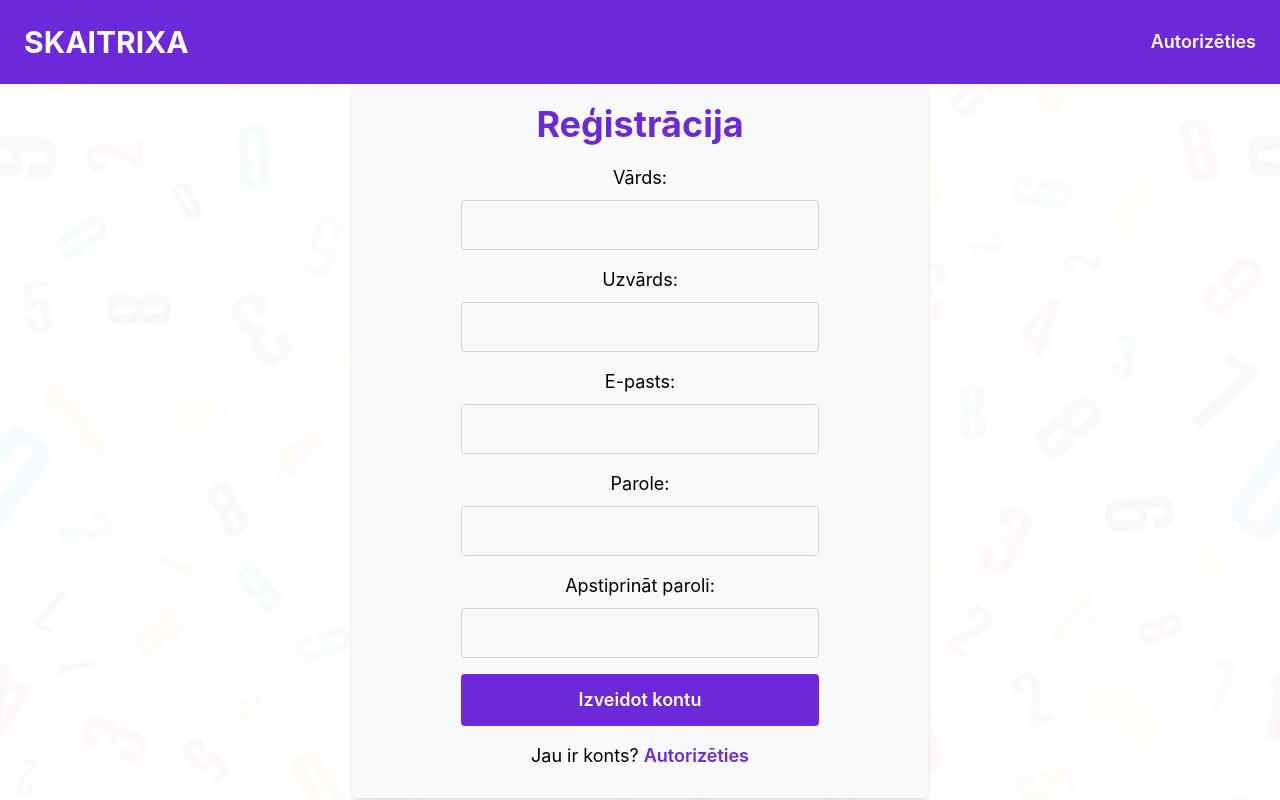
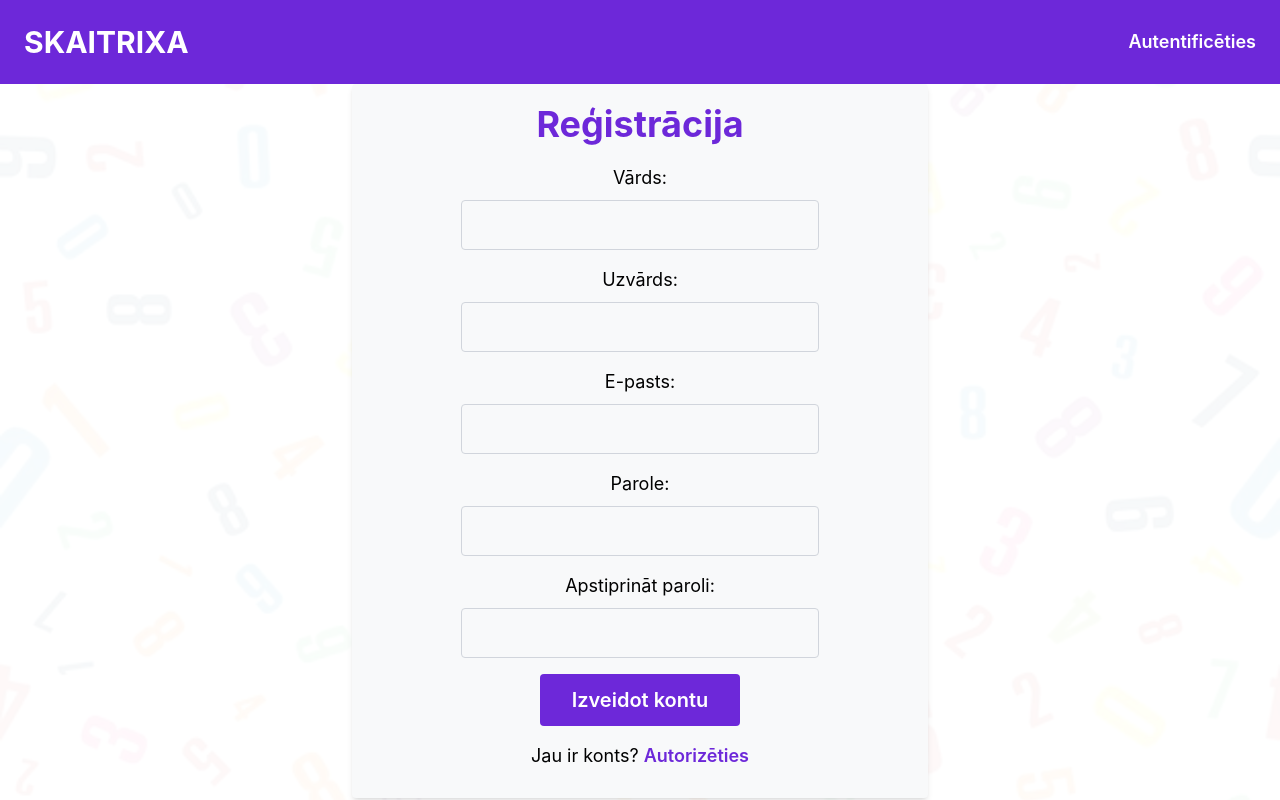
Before and after one commit to jelizavetavetaskova/skaitrixa, a React (Vite) app: page /register in a window 1280 px wide. Built offline with nearby package versions, Linux system fonts and the light colour scheme; no server answers.

Commit message:
structure: extracted buttons to components

```diff
--- a/src/App.tsx
+++ b/src/App.tsx
@@ -7,7 +7,7 @@ const App = () => {
   if (loading) return <p>Loading...</p>
 
   return (
-      <RouterComponent user={user} loading={loading}/>
+      <RouterComponent user={user}/>
   )
 }
 
--- a/src/features/training/CreateTrainingPage.tsx
+++ b/src/features/training/CreateTrainingPage.tsx
@@ -2,6 +2,7 @@ import {type ChangeEvent, type SubmitEvent, useState} from "react";
 import {supabase} from "../../lib/supabase.ts";
 import type {User} from "../../shared/types/database.ts";
 import {useNavigate} from "react-router-dom";
+import Button from "../../shared/components/Button.tsx";
 
 interface CreateTrainingProps {
     type: string;
@@ -152,7 +153,7 @@ const CreateTrainingPage = ({type, user}: CreateTrainingProps) => {
                 </div>
 
                 <div className="flex justify-center">
-                    <button type="submit" className="text-white text-lg font-semibold bg-primary p-3 rounded w-2/3 md:w-1/3 mt-4">Sākt treniņu</button>
+                    <Button type="submit" variant="primary">Sākt treniņu</Button>
                 </div>
 
                 {error && <p>{error}</p>}
--- a/src/pages/Dashboard.tsx
+++ b/src/pages/Dashboard.tsx
@@ -1,9 +1,10 @@
-import {useNavigate} from "react-router-dom";
+import {Link, useNavigate} from "react-router-dom";
 import type {Result, Training, User} from "../shared/types/database.ts";
 import {supabase} from "../lib/supabase.ts";
 import {useEffect, useState} from "react";
 import PageCard from "../shared/components/PageCard.tsx";
 import InfoCard from "../features/dashboard/components/InfoCard.tsx";
+import LinkButton from "../shared/components/LinkButton.tsx";
 
 interface DashboardProps {
     user: User | null;
@@ -82,12 +83,7 @@ const Dashboard = ({user}: DashboardProps) => {
         <PageCard title={`Sveik${(user?.name.endsWith("a") || user?.name.endsWith("e")) ? "a" : "s"}, ${user?.name}!`}>
 
             <div className="flex justify-center mt-7">
-                <button
-                    onClick={() => navigate("/student/training/create")}
-                    className="bg-green-700 text-white px-15 py-5 rounded text-xl font-bold cursor-pointer"
-                >
-                    Sākt spēli
-                </button>
+                <LinkButton to="/student/training/create" variant="success">Sākt spēli</LinkButton>
             </div>
 
             <div className="flex flex-col md:flex-row mt-7 items-center justify-center gap-5 md:mx-15 md:items-stretch">
--- a/src/pages/HomePage.tsx
+++ b/src/pages/HomePage.tsx
@@ -2,6 +2,7 @@ import {Link} from "react-router-dom";
 import type {User} from "../shared/types/database.ts";
 import PageCard from "../shared/components/PageCard.tsx";
 import Paragraph from "../shared/components/Paragraph.tsx";
+import LinkButton from "../shared/components/LinkButton.tsx";
 
 interface HomepageProps {
     user: User | null;
@@ -31,23 +32,12 @@ const HomePage = ({user}: HomepageProps) => {
 
             {user ?
                 <div className="mt-8 flex justify-center">
-                    <Link
-                        to="/dashboard"
-                        className="text-white bg-primary p-3 rounded w-2/3 text-center text-lg md:text-2xl"
-                    >
-                        Turpināt
-                    </Link>
+                    <LinkButton to="/dashboard"  variant="primary">Turpināt</LinkButton>
                 </div>
                 :
                 <div className="flex items-center justify-center gap-2 mx-auto mt-8">
-                    <Link
-                        to="/login"
-                        className="text-white bg-primary p-3 rounded text-lg md:text-xl font-semibold"
-                    >
-                        Autorizēties
-                    </Link>
-
-                    <Link to="/register" className="text-primary border p-3 rounded md:text-lg">Izveidot kontu</Link>
+                    <LinkButton to="/login" variant="primary">Autentificēties</LinkButton>
+                    <LinkButton to="/register" variant="outline">Izveidot kontu</LinkButton>
                 </div>
             }
         </PageCard>
--- a/src/pages/LoginPage.tsx
+++ b/src/pages/LoginPage.tsx
@@ -3,6 +3,7 @@ import {useAuth} from "../features/auth/hooks/useAuth.ts";
 import type {AuthError} from "@supabase/supabase-js";
 import {Link, useNavigate} from "react-router-dom";
 import PageCard from "../shared/components/PageCard.tsx";
+import Button from "../shared/components/Button.tsx";
 
 const LoginPage = () => {
     const [email, setEmail] = useState("");
@@ -48,8 +49,9 @@ const LoginPage = () => {
                         className="p-3 w-2/3 rounded border border-gray-300 outline-primary"
                     />
                 </div>
+
                 <div className="flex justify-center">
-                    <button type="submit" className="text-white text-lg font-semibold bg-primary p-3 rounded w-2/3">Autorizēties</button>
+                    <Button type="submit" variant="primary">Ieiet</Button>
                 </div>
 
                 {error && <p>{error.message}</p>}
--- a/src/pages/RegisterPage.tsx
+++ b/src/pages/RegisterPage.tsx
@@ -2,6 +2,7 @@ import {type ChangeEvent, useState, type SubmitEvent} from "react";
 import {supabase} from "../lib/supabase.ts";
 import {Link, useNavigate} from "react-router-dom";
 import PageCard from "../shared/components/PageCard.tsx";
+import Button from "../shared/components/Button.tsx";
 
 const RegisterPage = () => {
     const [formData, setFormData] = useState({
@@ -86,7 +87,7 @@ const RegisterPage = () => {
                 </div>
 
                 <div className="flex justify-center">
-                    <button type="submit" className="text-white text-lg font-semibold bg-primary p-3 rounded w-2/3 cursor-pointer">Izveidot kontu</button>
+                    <Button type="submit" variant="primary">Izveidot kontu</Button>
                 </div>
             </form>
 
--- a/src/pages/ResultsPage.tsx
+++ b/src/pages/ResultsPage.tsx
@@ -4,6 +4,7 @@ import type {Answer, Result, Task} from "../shared/types/database.ts";
 import {supabase} from "../lib/supabase.ts";
 import PageCard from "../shared/components/PageCard.tsx";
 import StatCard from "../features/results/components/StatCard.tsx";
+import Button from "../shared/components/Button.tsx";
 
 const ResultsPage = () => {
 
@@ -100,7 +101,9 @@ const ResultsPage = () => {
                     </div>
 
                     <div className="flex flex-col justify-center items-center mt-5">
-                        <button onClick={() => setShowTasks((prev) => !prev)} className="border border-primary rounded p-3">Paskatīties manas kļūdas</button>
+                        <Button onClick={() => setShowTasks((prev) => !prev)} variant="outline">
+                            Paskatīties manas kļūdas
+                        </Button>
 
                         {showTasks &&
                             <div className="mt-5">
--- /dev/null
+++ b/src/shared/components/Button.tsx
@@ -0,0 +1,25 @@
+import type {ReactNode} from "react";
+import {buttonStyles, type ButtonVariant} from "./utils/buttonStyles.ts";
+
+interface ButtonProps {
+    children: ReactNode;
+    onClick?: () => void;
+    type?: "button" | "submit" | "reset"
+    disabled?: boolean;
+    variant: ButtonVariant
+}
+
+const Button = ({children, onClick, type = "button", disabled, variant}: ButtonProps) => {
+    return (
+        <button
+            type={type}
+            className={buttonStyles(variant)}
+            onClick={onClick}
+            disabled={disabled}
+        >
+            {children}
+        </button>
+    )
+}
+
+export default Button;
--- /dev/null
+++ b/src/shared/components/LinkButton.tsx
@@ -0,0 +1,17 @@
+import {Link} from "react-router-dom";
+import type {ReactNode} from "react";
+import {buttonStyles, type ButtonVariant} from "./utils/buttonStyles.ts";
+
+interface LinkButtonProps {
+    variant: ButtonVariant;
+    to: string;
+    children: ReactNode;
+}
+
+const LinkButton = ({variant, to, children}: LinkButtonProps) => {
+    return (
+        <Link to={to} className={buttonStyles(variant)}>{children}</Link>
+    )
+}
+
+export default LinkButton;
--- /dev/null
+++ b/src/shared/components/utils/buttonStyles.ts
@@ -0,0 +1,7 @@
+export type ButtonVariant = "primary" | "outline" | "success";
+
+export const buttonStyles = (variant: ButtonVariant): string => {
+    if (variant === "primary") return "text-white text-lg md:text-xl font-semibold bg-primary p-3 rounded w-2/3 max-w-[200px] text-center";
+    else if (variant === "outline") return "text-primary border p-3 rounded text-lg md:text-xl w-2/3 max-w-[200px] text-center";
+    else return "bg-green-700 text-white px-10 py-5 rounded text-lg md:text-xl font-semibold w-2/3 max-w-[200px] text-center";
+}
--- a/src/shared/layouts/Navbar.tsx
+++ b/src/shared/layouts/Navbar.tsx
@@ -72,7 +72,7 @@ const Navbar = ({user}: NavbarProps) => {
                 </div>
                 :
                 <div>
-                    <Link to="/login" className="text-lg font-semibold">Autorizēties</Link>
+                    <Link to="/login" className="text-lg font-semibold">Autentificēties</Link>
                 </div>
             }
 
```
